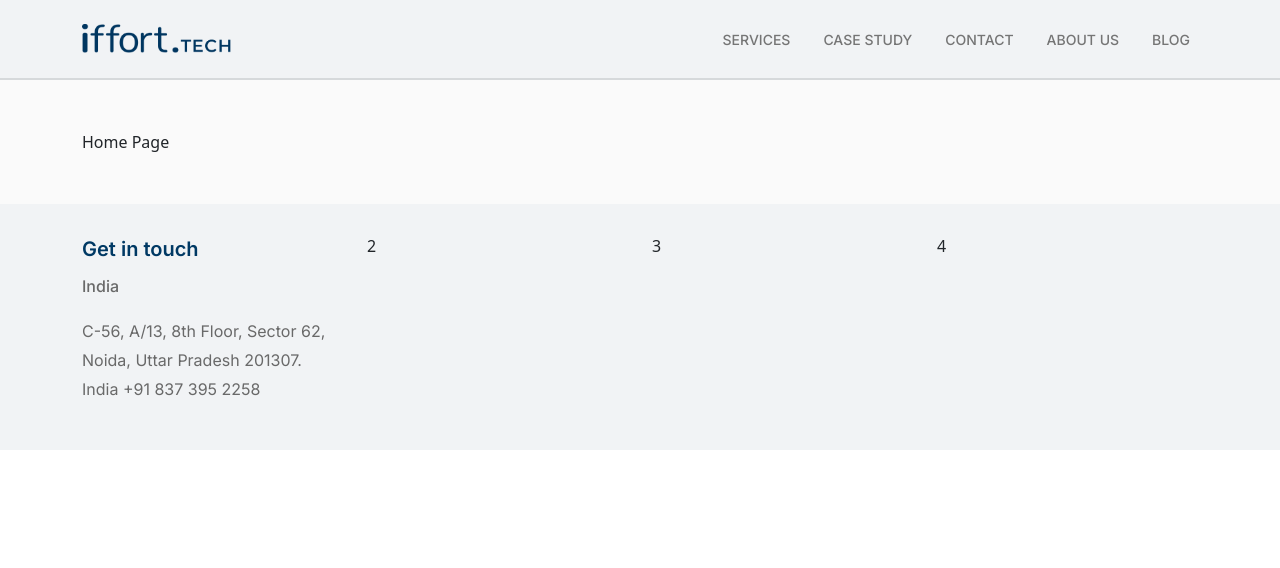
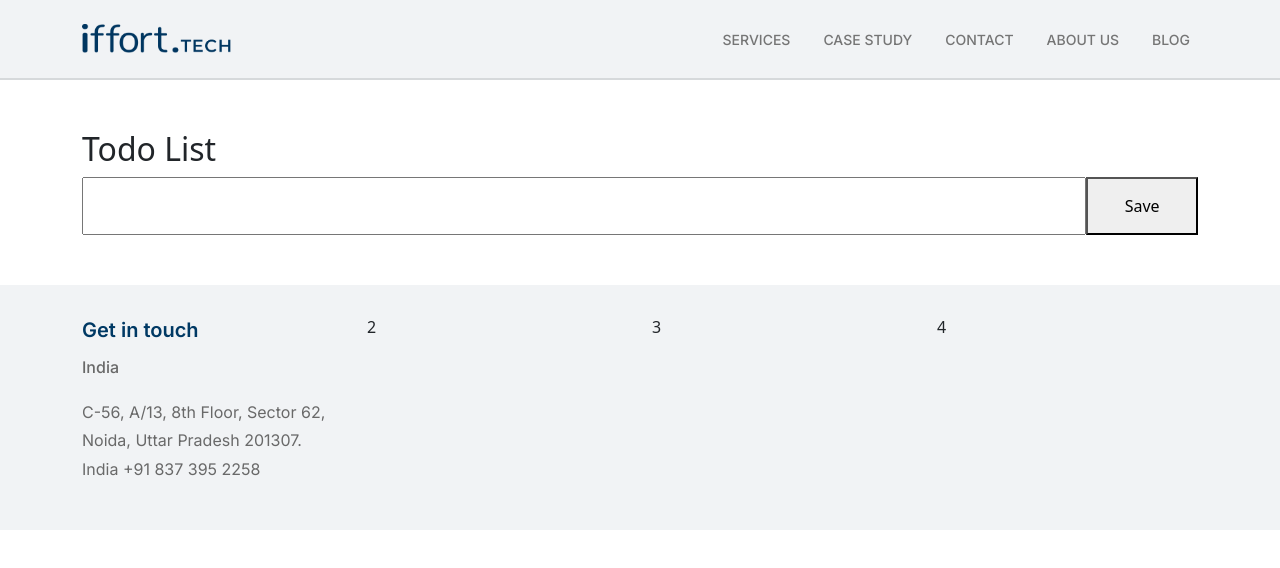
Before and after one commit to pradeepnegi8979/react-project, a React (Create React App) app in the folder react-project-app/: page / in a window 1280 px wide. Shown: the top 568 px of the page. Built offline with nearby package versions, Linux system fonts and the light colour scheme.

Commit message:
Update Home.js

```diff
--- a/react-project-app/src/pages/Home.js
+++ b/react-project-app/src/pages/Home.js
@@ -1,18 +1,14 @@
 import React from "react";
 import { Header } from "../common/Header";
 import { Footer } from "../common/Footer";
-import { Container, Row, Col } from "react-bootstrap";
+
+import { Todo } from "../Todo";
 function Home() {
   return (
     <>
       <Header />
-      <section className="homepage">
-        <Container>
-          <Row>
-            <Col>Home Page</Col>
-          </Row>
-        </Container>
-      </section>
+      <Todo />
+
       <Footer />
     </>
   );
```
